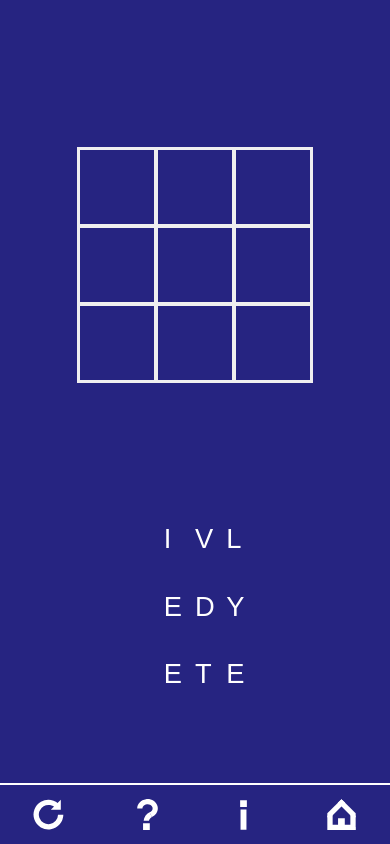
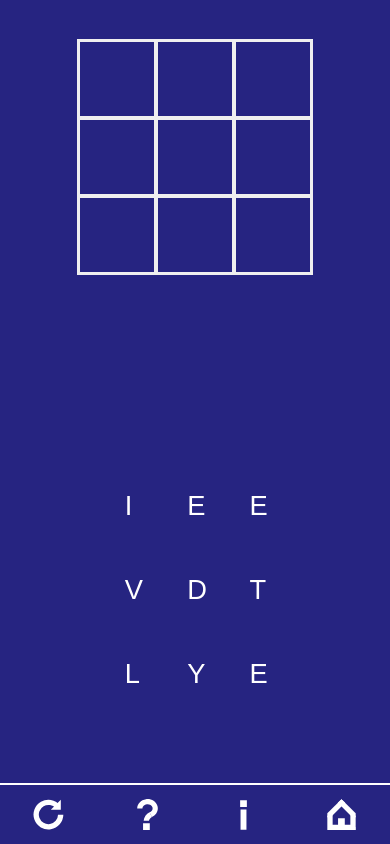
Before and after one commit to skedwards88/word_games, a React app: page / in a window 390 px wide. Built offline with nearby package versions, Linux system fonts and the light colour scheme.

Commit message:
make positions more responsive

```diff
--- a/src/App.css
+++ b/src/App.css
@@ -548,6 +548,58 @@ a {
   font-size: min(3vmax, 7vmin);
 }
 
+
+/* packed-specific */
+
+#packed {
+  display: grid;
+  grid-template-areas:
+    "board"
+    "pool"
+    "controls";
+  grid-template-rows:
+    1fr
+    auto
+    auto;
+}
+
+#packed #board {
+  grid-area: board;
+  display: grid;
+  touch-action: none;
+  justify-content: center;
+  grid-template-columns: repeat(3, min(15vmax, 20vmin));
+  grid-template-rows: repeat(3, min(15vmax, 20vmin));
+  width: fit-content;
+  height: fit-content;
+  justify-self: center;
+  color: rgb(239 239 239);
+  border: 1px solid rgb(239 239 239);
+  margin: 10vmin 0 0 0;
+}
+
+#packed .boardLetter {
+  border: 2px solid rgb(239 239 239);
+  display: flex;
+  align-items: center;
+  justify-content: center;
+}
+
+#packed .boardLetter.locked {
+  font-weight: bold;
+}
+
+#packed #pool {
+  grid-area: pool;
+  touch-action: none;
+}
+
+#packed .poolLetter {
+  position: absolute;
+  left: var(--x);
+  top: var(--y);
+}
+
 /* Landscape */
 
 @media (orientation: landscape) {
@@ -564,6 +616,31 @@ a {
     grid-template-columns: 1fr auto;
     grid-template-rows: auto 1fr;
   }
+
+  #packed {
+    grid-template-areas:
+      "board pool controls";
+    grid-template-columns: 1fr auto auto;
+    grid-template-columns: 1fr 30vw auto;
+    grid-template-rows: 1fr;
+  }
+
+  #packed #board {
+    align-self: center;
+    justify-self: auto;
+    margin: 0 0 0 10vmin;
+  }
+
+  #packed #pool  {
+    /* transform: rotate(90deg);
+    transform-origin: top left; */
+  }
+  #packed .poolLetter {
+    position: absolute;
+    top: var(--x);
+    left: var(--y);
+  }
+
 
   #thirdle {
     grid-template-areas:
@@ -617,80 +694,3 @@ a {
     width: 7vw;
   }
 }
-
-/* packed-specific */
-
-#packed {
-  display: grid;
-  grid-template-areas:
-    "result"
-    "board"
-    "pool"
-    "controls";
-  grid-template-rows:
-    auto
-    1fr
-    auto
-    auto;
-}
-
-#packed #board {
-  grid-area: board;
-  display: grid;
-  touch-action: none;
-  justify-content: center;
-  grid-template-columns: repeat(3, min(15vmax, 20vmin));
-  grid-template-rows: repeat(3, min(15vmax, 20vmin));
-  width: fit-content;
-  height: fit-content;
-  align-self: center;
-  justify-self: center;
-  color: rgb(239 239 239);
-  border: 1px solid rgb(239 239 239);
-}
-
-#packed .boardLetter {
-  border: 2px solid rgb(239 239 239);
-  display: flex;
-  align-items: center;
-  justify-content: center;
-}
-
-#packed .boardLetter.locked {
-  font-weight: bold;
-}
-
-#packed #pool {
-  grid-area: pool;
-  /* display: grid; */
-  touch-action: none;
-  justify-content: center;
-  /* grid-template-columns: repeat(10, 1fr); */
-  /* grid-template-rows: repeat(10, 1fr); */
-  /* position: relative; */
-  height: 40vh;
-  width: 100vw;
-}
-
-#packed .poolLetter {
-  display: flex;
-  align-items: center;
-  justify-content: center;
-  min-height: min(5vmax, 8vmin);
-  position: absolute;
-  font-size: min(4vmax, 7vmin);
-  /* --offsetCalcX: calc(50vmin - (var(--font-size) / 3) + (var(--offsetX) * 8vmin));
-  --offsetCalcY: calc(100vmin - 7vmax - (var(--font-size) / 3) + (var(--offsetY) * 8vmin));
-  left: var(--offsetCalcX);
-  left: var(--positionX);
-  top: var(--offsetCalcY, 500px); */
-}
-
-#packed .poolLetter:active {
-}
-
-#packed #result {
-  grid-area: result;
-  height: 10vh;
-  text-align: center;
-}
--- a/src/packed/components/Packed.js
+++ b/src/packed/components/Packed.js
@@ -76,13 +76,17 @@ function Packed({ setCurrentDisplay }) {
 
   return (
     <div className="App" id="packed">
-      <Result board={gameState.board}></Result>
       <Board
         letters={gameState.board}
         locked={gameState.locked}
         dropToken={dropOnBoard}
       ></Board>
-      <Pool pool={gameState.pool} dropToken={dropOnPool}></Pool>
+      {!gameState.board.some((i) => !i) ? (
+        <Result board={gameState.board}></Result>
+      ) : (
+        <Pool pool={gameState.pool} dropToken={dropOnPool}></Pool>
+      )}
+
       <div id="controls">
         <button
           id="newGameButton"
--- a/src/packed/components/Pool.js
+++ b/src/packed/components/Pool.js
@@ -2,13 +2,11 @@ import React from "react";
 import { dragToken } from "./Packed";
 
 function PoolLetter({ letterProperties, index }) {
-  // todo todo not reactive to resize or rotation
-
   return (
     <div
       style={{
-        top: `${letterProperties.yFractionalPosition}%`,
-        left: `${letterProperties.xFractionalPosition}%`,
+        "--y": `${letterProperties.yFractionalPosition}%`,
+        "--x": `${letterProperties.xFractionalPosition}%`,
       }}
       className="poolLetter"
       key={index}
--- a/src/packed/logic/gameInit.js
+++ b/src/packed/logic/gameInit.js
@@ -100,9 +100,10 @@ export function gameInit() {
   // todo pull grid size from settings
   const gridSize = 3;
   const solution = getGame(gridSize);
+  // const solution = [1,2,3,4,5,6,7,8,9,10,12,13,14,15,16,17,10,12,13,14,15,16,17,10,12,13,14,15,16,17]
   console.log(solution);
 
-  const positions = getPositionalFractions(solution);
+  const positions = getPositionalFractions(solution, solution.length);
 
   const pool = shuffleArray(solution).map(
     (letter, index) =>
--- a/src/packed/logic/gameReducer.js
+++ b/src/packed/logic/gameReducer.js
@@ -129,7 +129,10 @@ export function gameReducer(currentGameState, payload) {
       }
     }
 
-    const positions = getPositionalFractions(poolLetters);
+    const positions = getPositionalFractions(
+      poolLetters,
+      currentGameState.solution.length
+    );
     newPool = shuffleArray(poolLetters).map(
       (letter, index) =>
         new Object({
--- a/src/packed/logic/getOffsets.js
+++ b/src/packed/logic/getOffsets.js
@@ -1,9 +1,9 @@
-export function getOffsets(pool) {
-  const root = Math.floor(Math.sqrt(pool.length));
+export function getOffsets(pool, maxLength) {
+  const root = Math.floor(Math.sqrt(maxLength));
   const offsets = [];
   for (let index = 0; index < pool.length; index++) {
-    const xOffsetFactor = Math.floor(index / root) - Math.floor((root - 1) / 2);
-    const yOffsetFactor = (index % root) - Math.floor((root - 1) / 2);
+    const yOffsetFactor = Math.floor(index / root) - Math.floor((root - 1) / 2);
+    const xOffsetFactor = (index % root) - Math.floor((root - 1) / 2);
     const offset = new Object({
       x: xOffsetFactor,
       y: yOffsetFactor,
@@ -13,33 +13,8 @@ export function getOffsets(pool) {
   return offsets;
 }
 
-export function getPositions(pool) {
-  const offsets = getOffsets(pool);
-
-  const vhInPx =
-    Math.max(document.documentElement.clientHeight, window.innerHeight || 0) /
-    100;
-  const vwInPx =
-    Math.max(document.documentElement.clientWidth, window.innerWidth || 0) /
-    100;
-
-  const positions = [];
-  for (let index = 0; index < pool.length; index++) {
-    const xOffset = offsets[index].x;
-    const yOffset = offsets[index].y;
-    const xPosition = 50 * vwInPx + xOffset * 8 * vwInPx;
-    const yPosition = 70 * vhInPx + yOffset * 8 * vhInPx;
-    const position = new Object({
-      x: xPosition,
-      y: yPosition,
-    });
-    positions.push(position);
-  }
-  return positions;
-}
-
-export function getPositionalFractions(pool) {
-  const offsets = getOffsets(pool);
+export function getPositionalFractions(pool, maxLength) {
+  const offsets = getOffsets(pool, maxLength);
 
   const vhInPx =
     Math.max(document.documentElement.clientHeight, window.innerHeight || 0) /
@@ -52,8 +27,14 @@ export function getPositionalFractions(pool) {
   for (let index = 0; index < pool.length; index++) {
     const xOffset = offsets[index].x;
     const yOffset = offsets[index].y;
-    const xFractionalPosition = (50 * vwInPx + xOffset * 8 * vwInPx) / vwInPx;
-    const yFractionalPosition = (70 * vhInPx + yOffset * 8 * vhInPx) / vhInPx;
+
+    const xFractionalPosition =
+      (48 * vwInPx + xOffset * Math.floor(50 / Math.sqrt(maxLength)) * vwInPx) /
+      vwInPx;
+    const yFractionalPosition =
+      (68 * vhInPx + yOffset * Math.floor(30 / Math.sqrt(maxLength)) * vhInPx) /
+      vhInPx;
+
     const fractionalPosition = new Object({
       x: xFractionalPosition,
       y: yFractionalPosition,
```
